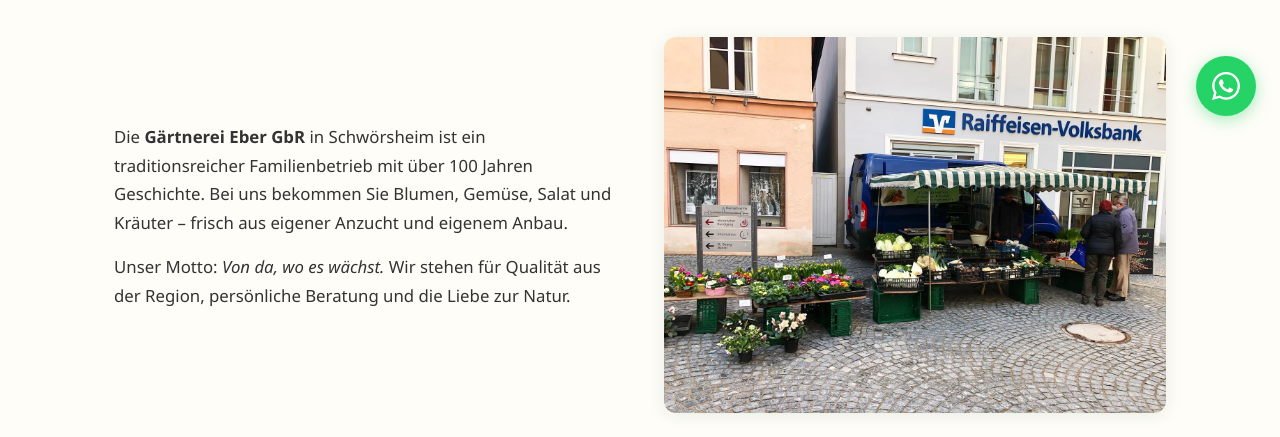
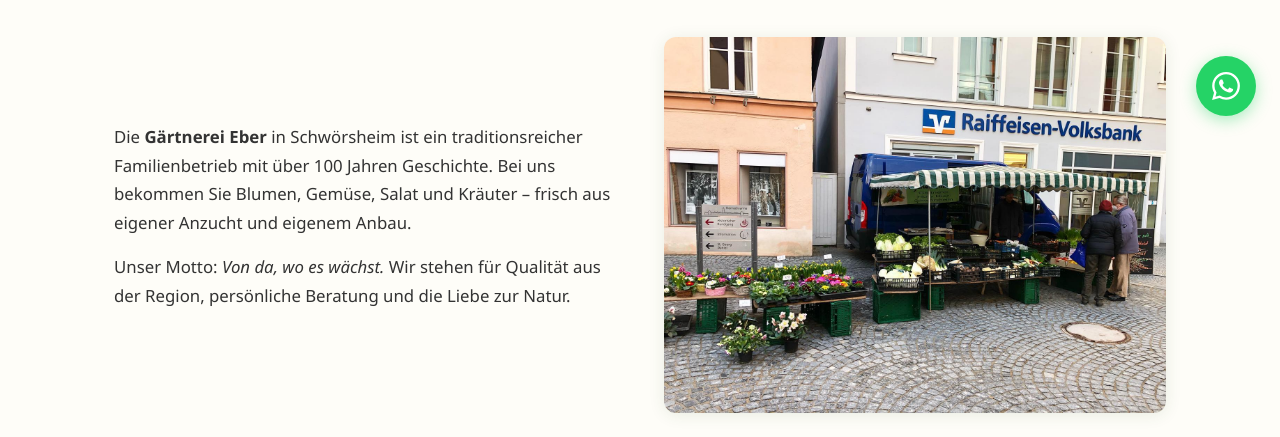
Before and after one commit to guley1995/gaertnerei-eber-website, a plain HTML site: page index.html in a window 1280 px wide. Shown: the part 660-1097 px from the top of the page. Drawn offline with Linux system fonts and the light colour scheme.

Commit message:
GbR aus Über-uns-Text entfernt
Co-Authored-By: Claude Opus 4.6 (1M context) <noreply@anthropic.com>

```diff
--- a/index.html
+++ b/index.html
@@ -51,7 +51,7 @@
             <div class="about-grid">
                 <div class="about-text">
                     <p>
-                        Die <strong>Gärtnerei Eber GbR</strong> in Schwörsheim ist ein traditionsreicher Familienbetrieb mit über 100 Jahren Geschichte.
+                        Die <strong>Gärtnerei Eber</strong> in Schwörsheim ist ein traditionsreicher Familienbetrieb mit über 100 Jahren Geschichte.
                         Bei uns bekommen Sie Blumen, Gemüse, Salat und Kräuter – frisch aus eigener Anzucht und eigenem Anbau.
                     </p>
                     <p>
```
